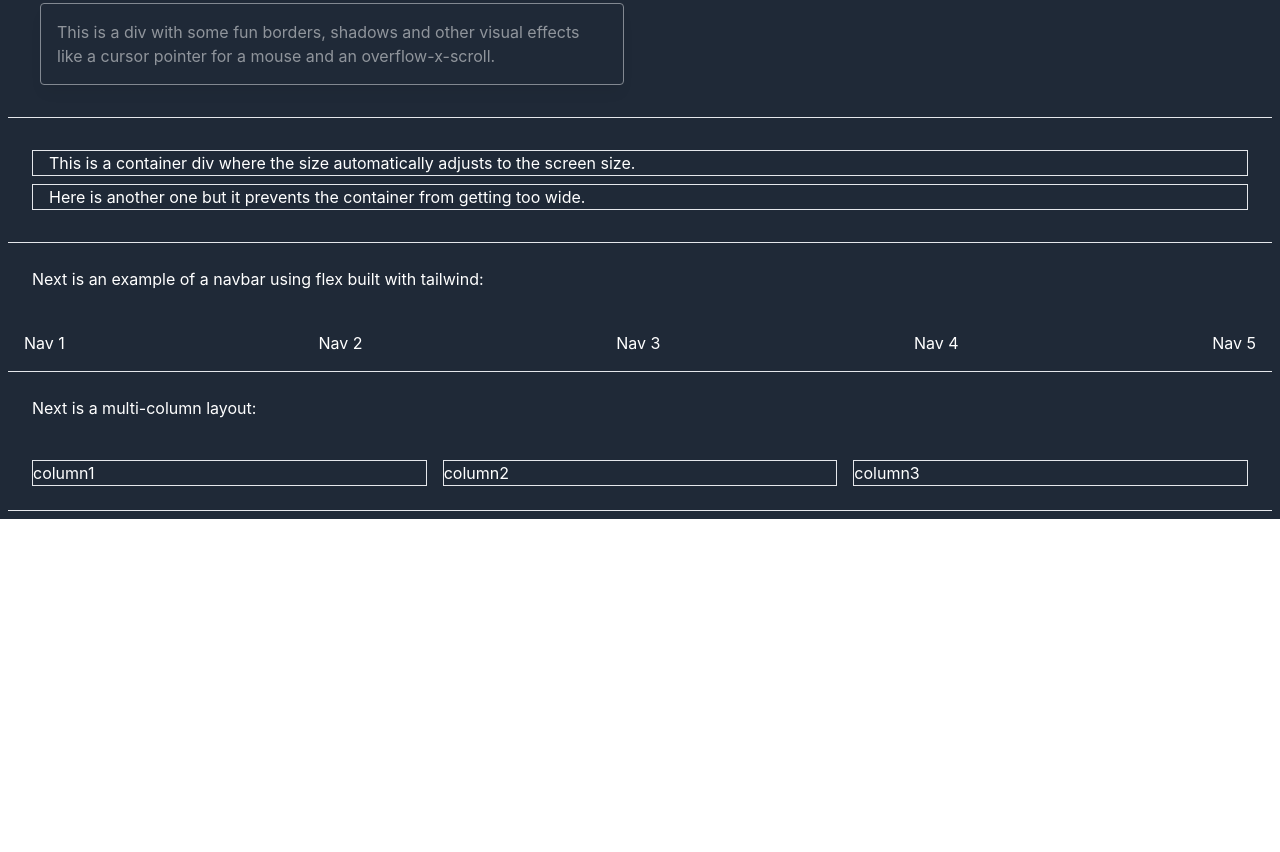
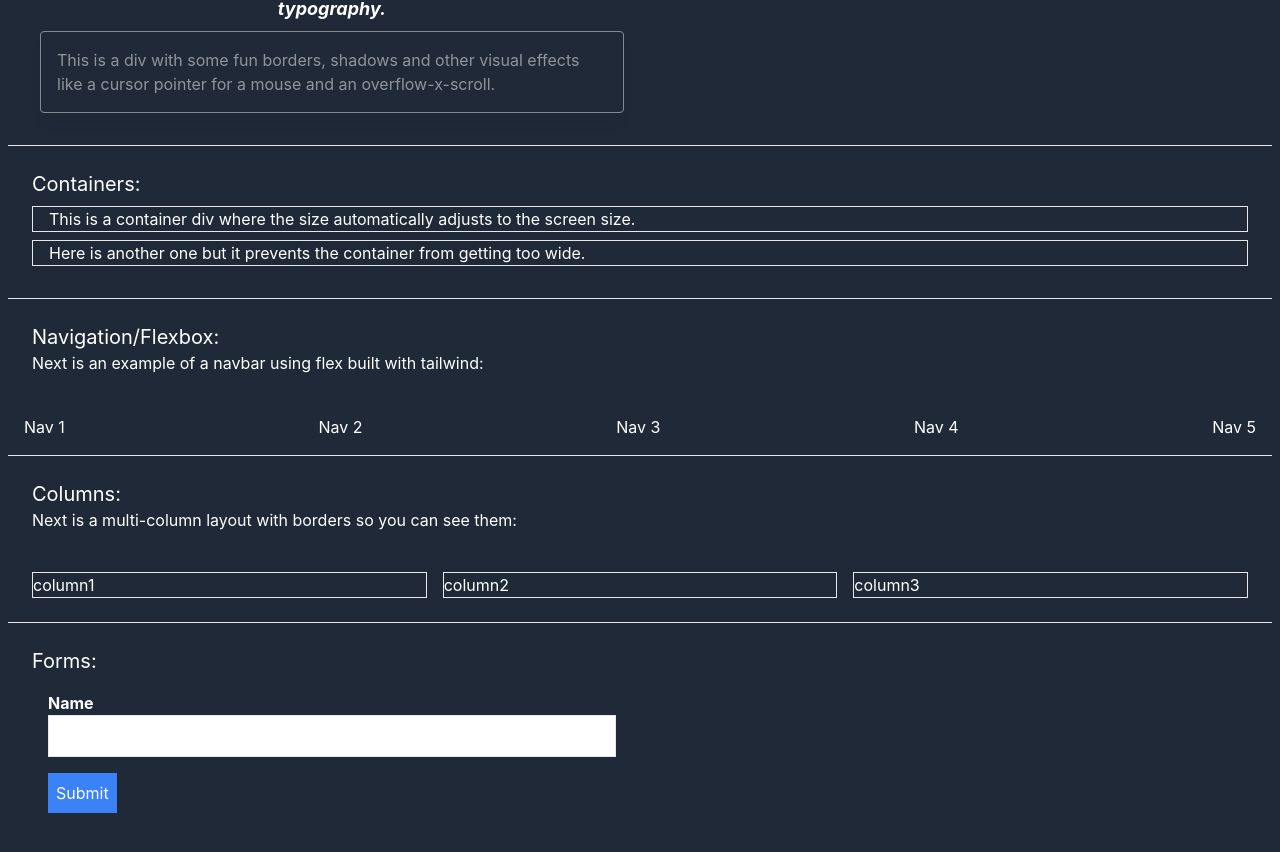
Before and after one commit to matthewgay687/tailwindPlayground, a React (Create React App) app: page / in a window 1280 px wide. Shown: the part 226-1078 px from the top of the page. Before the commit the page ends 800 px from the top, so only its background shows below. Built offline with nearby package versions, Linux system fonts and the light colour scheme.

Commit message:
added form

```diff
--- a/src/App.js
+++ b/src/App.js
@@ -16,6 +16,7 @@ export default function App() {
       <hr />
 
       <div className='p-4 m-2 w-1/2'>
+        <h2 className='text-xl'>Typography:</h2>
         <p className='text-lg font-bold italic text-center'>
           Here is an example of some fun text with some different typography.
         </p>
@@ -27,6 +28,7 @@ export default function App() {
       <hr />
 
       <div className='p-4 m-2'>
+        <h2 className='text-xl'>Containers:</h2>
         <div class="container mx-auto px-4 m-2 border">
           This is a container div where the size automatically adjusts to the screen size.
         </div>
@@ -38,11 +40,11 @@ export default function App() {
       <hr />
 
       <div className='p-4 m-2 w-1/2'>
+        <h2 className='text-xl'>Navigation/Flexbox:</h2>
         <p>
           Next is an example of a navbar using flex built with tailwind:
         </p>
       </div>
-
       <nav class="flex items-center justify-between p-4">
         <div>Nav 1</div>
         <div>Nav 2</div>
@@ -54,8 +56,9 @@ export default function App() {
       <hr />
 
       <div className='p-4 m-2 w-1/2'>
+        <h2 className='text-xl'>Columns:</h2>
         <p>
-          Next is a multi-column layout:
+          Next is a multi-column layout with borders so you can see them:
         </p>
       </div>
       <div className='grid grid-cols-3 gap-4 p-4 m-2'>
@@ -66,6 +69,21 @@ export default function App() {
 
       <hr />
 
+      <div className='p-4 m-2 w-1/2'>
+        <h2 className='text-xl'>Forms:</h2>
+        <form className='flex flex-col m-2'>
+          <div className='step-1 p-2'>
+            <label class="font-bold mb-2">Name</label>
+            <input class="border p-2 w-full" />
+          </div>
+          <div className='step-2 p-2'>
+            <button class="bg-blue-500 text-white p-2">Submit</button>
+          </div>
+        </form>
+      </div>
+
+      <hr />
+
     </div>
   )
 }
```
